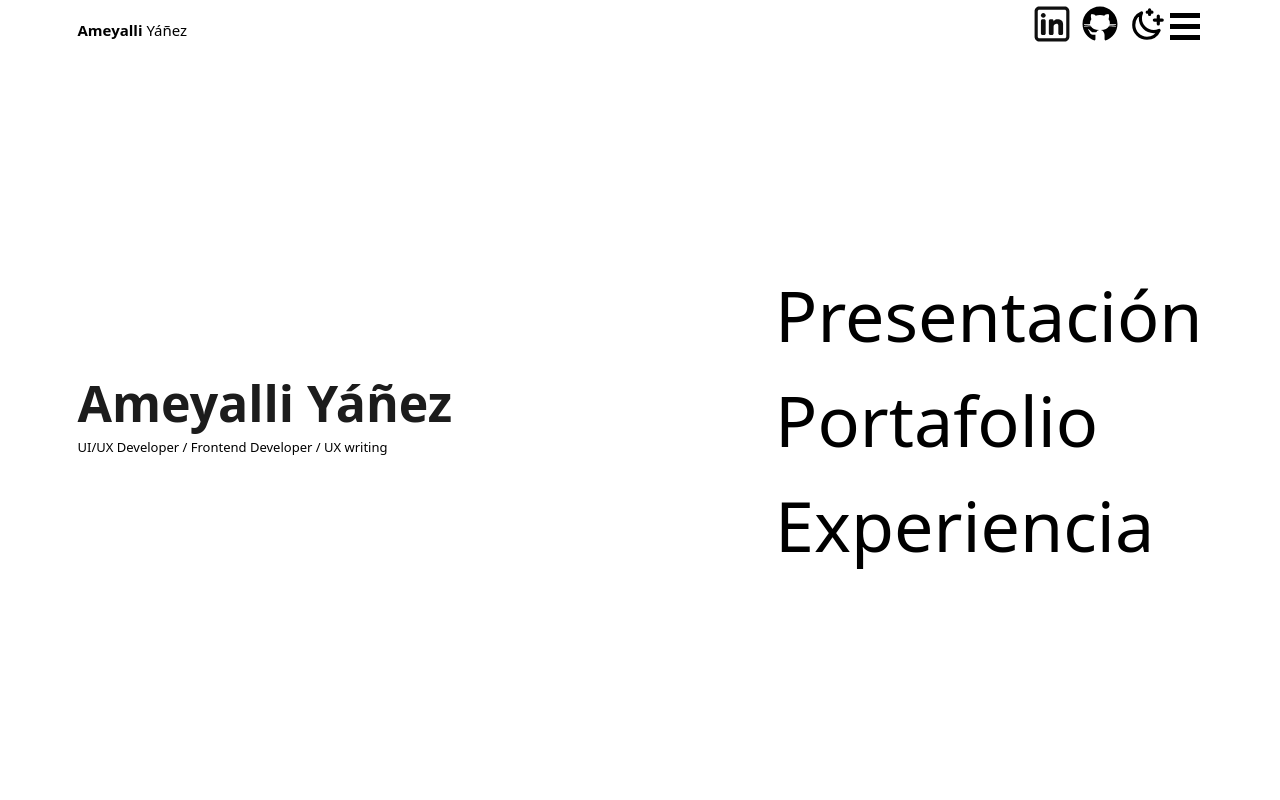
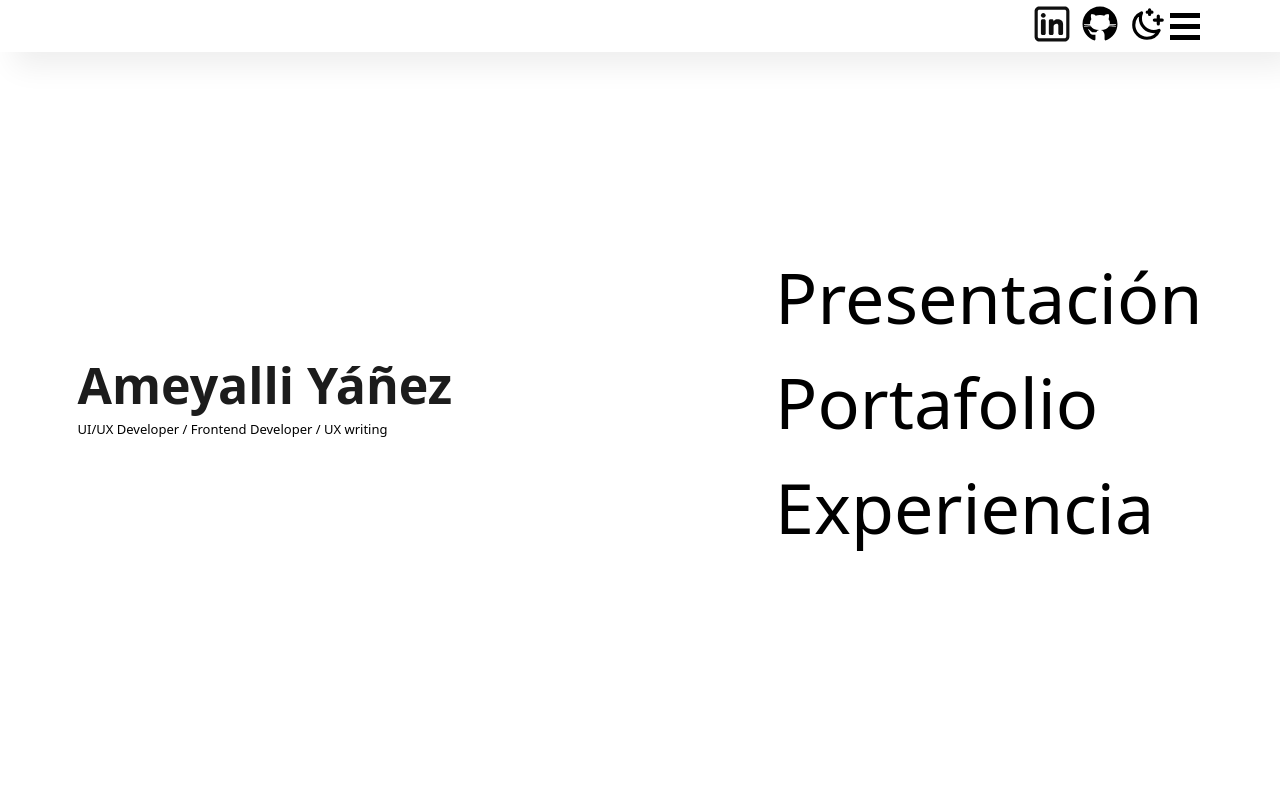
Before and after one commit to RavenAoiffe/AmeyalliYanezPortfolio, a React (Vite) app: page / in a window 1280 px wide. Shown: the top 800 px of the page. Built offline with nearby package versions, Linux system fonts and the light colour scheme.

Commit message:
feat: footer and header

```diff
--- a/src/components/Footer.jsx
+++ b/src/components/Footer.jsx
@@ -4,7 +4,7 @@ const Footer = () => {
     return (
         <div className='mt-11 text description footer'>
         <p>
-           Ameyalli Yáñez | Frontend Developer | Writing
+           Ameyalli Yáñez | Frontend Developer | UI/UX Developer
         </p>
     </div>
     );
--- a/src/components/Header.jsx
+++ b/src/components/Header.jsx
@@ -51,11 +51,7 @@ const Header = () => {
 return(
 <nav id="menu" className={stickyClass ? 'fijo' : '' }>
   <div className="container">
-  <p className="fechas">
-    <strong>Ameyalli </strong>
-    Yáñez
-  </p>
-  <div className="menu-rs">
+      <div className="menu-rs">
     <div className="flex">
       <a
         href="https://www.linkedin.com/in/ameyalli-y%C3%A1%C3%B1ez-282013130/"
--- a/src/scss/base/_var.scss
+++ b/src/scss/base/_var.scss
@@ -6,6 +6,7 @@ $gris:#cdcdcd;
 $darkGray:#3b3b3b;
 $amarillo: #d2a0ff;
 $cafe:#8800ff;
+$gris-claro:#eeeeee;
 $darkGray:rgb(28 28 28);
 //Pesos
 $thin:100;
--- a/src/scss/layout/_menu.scss
+++ b/src/scss/layout/_menu.scss
@@ -5,10 +5,11 @@
     margin:0;
     position: fixed;
     z-index: 1;
-    background: white;
+    background: $blanco;
     width: 100%;
     padding: 5px 3rem;
     position:initial;
+    box-shadow: 14px 14px 30px $gris-claro;
     @include tablet{
         padding: 5px 1rem;
     }
@@ -70,7 +71,7 @@
         background: $blanco;
         z-index: 99;
         margin: 0;
-        box-shadow: 0 4px 30px 0px #414141;
+        box-shadow: 0 4px 30px 0px $gris-claro;
         width:100%;
         left: 0;
 
```
Also changed, not shown: public/app.css.
